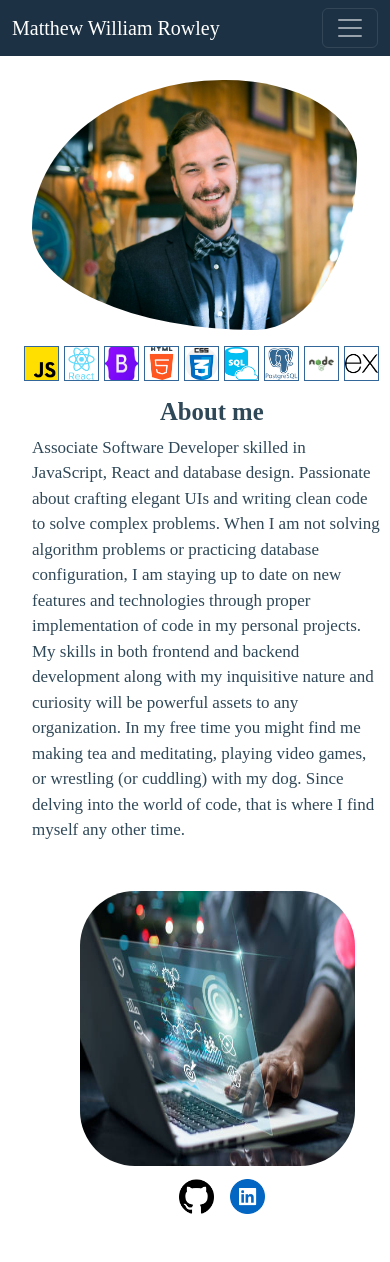
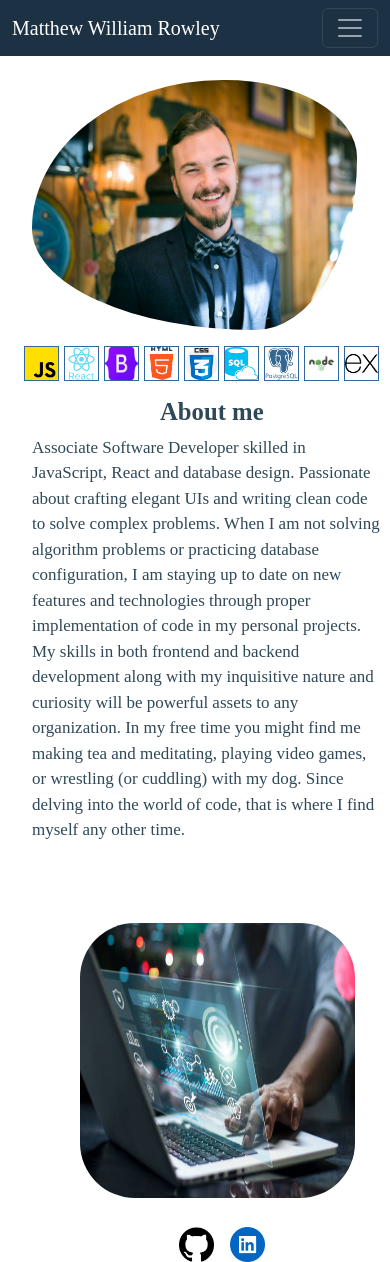
Before and after one commit to mattrowley10/Portfolio, a React (Vite) app: page / in a window 390 px wide. Before the commit the page ends 1214 px from the top, so only its background shows below. Built offline with nearby package versions, Linux system fonts and the light colour scheme.

Commit message:
for mobile

```diff
--- a/src/App.css
+++ b/src/App.css
@@ -11,7 +11,6 @@
 .home{
   position: absolute;
 }
-
 .navbar-header{
   font-family: 'Slabo';
 }
@@ -25,7 +24,6 @@
 }
 .dropdown-menu.show{
   background-color: #1C3144;
-  position: relative;
 }
 
 .dropdown{
@@ -294,7 +292,7 @@ top: 5rem;
     position: relative;
     height: 275px;
     width: 275px;
-    top: 18rem;
+    top: 20rem;
     left: 5rem;
     right: 0;
     opacity: 0;
@@ -307,7 +305,7 @@ top: 5rem;
   }
   .contact-div{
     left: 4rem;
-    top: 27rem;
+    top: 30rem;
     max-width: 300px;
   }
   .project-img{
```
